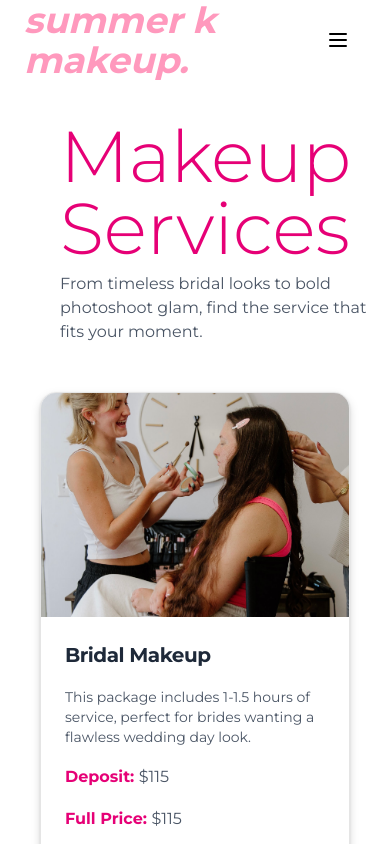
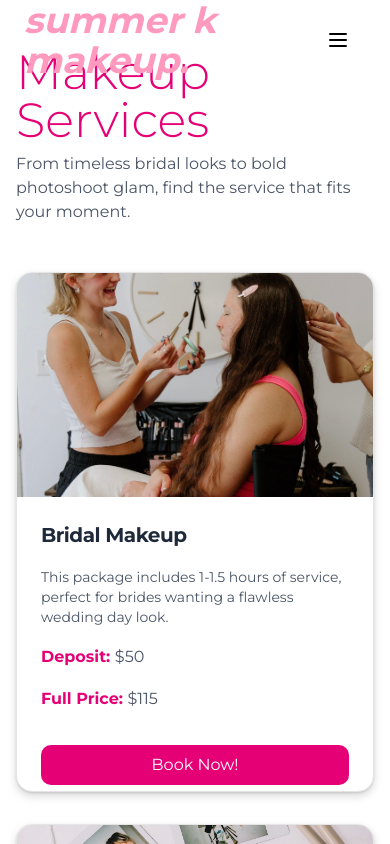
Before and after one commit to ellananto/summerkmakeup, a Next.js app: page /services in a window 390 px wide. Shown: the top 844 px of the page. Built offline with nearby package versions, Linux system fonts and the light colour scheme.

Commit message:
spacing fix!

```diff
--- a/components/services/service-cards.tsx
+++ b/components/services/service-cards.tsx
@@ -1,3 +1,5 @@
+"use client";
+
 import {
   Card,
   CardHeader,
@@ -20,7 +22,7 @@ const services = [
     description:
       "This package includes 1-1.5 hours of service, perfect for brides wanting a flawless wedding day look.",
     image: "/images/testim8.jpg",
-    deposit: "50",
+    deposit: "$50",
     price: "$115",
     link: "/contact",
   },
@@ -78,22 +80,24 @@ const services = [
 
 export default function ServiceCards() {
   return (
-    <div className={`mt-30 ${montserrat.className}`}>
+    <div className={`mt-12 px-4 lg:px-8 ${montserrat.className}`}>
       {/* Page Heading */}
-      <div className="text-left mb-12 ml-15">
-        <h1 className="text-7xl font-light text-pink-600">Makeup Services</h1>
-        <p className="text-gray-600 mt-2">
+      <div className="text-left mb-12">
+        <h1 className="text-5xl md:text-6xl font-light text-pink-600">
+          Makeup Services
+        </h1>
+        <p className="text-gray-600 mt-2 max-w-2xl">
           From timeless bridal looks to bold photoshoot glam, find the service
           that fits your moment.
         </p>
       </div>
 
       {/* Service Cards */}
-      <div className="grid grid-cols-1 sm:grid-cols-2 lg:grid-cols-3 gap-8 px-10">
+      <div className="grid grid-cols-1 sm:grid-cols-2 lg:grid-cols-3 gap-8">
         {services.map((service) => (
           <Card
             key={service.id}
-            className="bg-white drop-shadow-lg rounded-2xl overflow-hidden hover:scale-105 transition-transform duration-300 w-[500] h-[520]"
+            className="bg-white drop-shadow-lg rounded-2xl overflow-hidden hover:scale-105 transition-transform duration-300 w-full sm:w-[350px] lg:w-[500px] h-[520px] mx-auto"
           >
             {/* Image */}
             <div className="w-full h-56 relative">
@@ -114,7 +118,8 @@ export default function ServiceCards() {
                 {service.description}
               </CardDescription>
               <p className="text-pink-600 font-semibold">
-                Deposit: <span className="text-gray-600 font-medium">{service.price}</span>
+                Deposit:{" "}
+                <span className="text-gray-600 font-medium">{service.deposit}</span>
               </p>
               <p className="text-pink-600 font-semibold">
                 Full Price:{" "}
--- a/components/ui/cases-with-infinite-scroll.tsx
+++ b/components/ui/cases-with-infinite-scroll.tsx
@@ -36,27 +36,35 @@ function Case({ images }: CaseProps) {
         api.scrollNext();
         setCurrent((prev) => prev + 1);
       }
-    }, 2000); // autoplay every 2s
+    }, 2000);
 
     return () => clearTimeout(timer);
   }, [api, current]);
 
   return (
     <div className={`w-full py-20 lg:py-20 ${montserrat.className}`}>
-      <div className="container mx-auto">
+      {/* Container with horizontal padding */}
+      <div className="container mx-auto px-4 lg:px-8">
         <div className="flex flex-col gap-2">
           <h2 className="text-xl md:text-2xl lg:text-2xl font-regular pb-2">
-            Summer looks good on <span style={{ color: "#FF99BD" }}>you.</span>
+            Summer looks good on{" "}
+            <span style={{ color: "#FF99BD" }}>you.</span>
           </h2>
           <p className="text-xl md:text-xl lg:text-lg tracking-tighter lg:max-w-xl font-regular text-left pb-3">
             Click here to see more of her portfolio, and find a look you love!
           </p>
           <Link href="/portfolio">
-            <button className="bg-pink-300 text-white p-4 rounded-lg drop-shadow-md hover:scale-105 transition-transform duration-300 hover:cursor-pointer" style={{ backgroundColor: "#FF99BD" }}>View Portfolio</button>
+            <button
+              className="bg-pink-300 text-white p-4 rounded-lg drop-shadow-md hover:scale-105 transition-transform duration-300 hover:cursor-pointer"
+              style={{ backgroundColor: "#FF99BD" }}
+            >
+              View Portfolio
+            </button>
+          </Link>
 
-          </Link>
+          {/* Carousel with padding */}
           <Carousel setApi={setApi} className="w-full py-10">
-            <CarouselContent>
+            <CarouselContent className="pl-4 lg:pl-8">
               {images.map((src, index) => (
                 <CarouselItem className="flex-none px-4" key={index}>
                   <div className="w-[350px] h-[400px] mx-auto rounded-md overflow-hidden bg-muted relative flex items-center justify-center">
```
